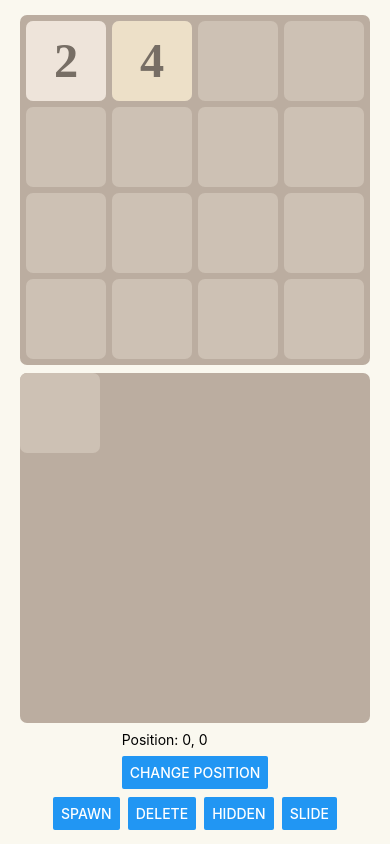
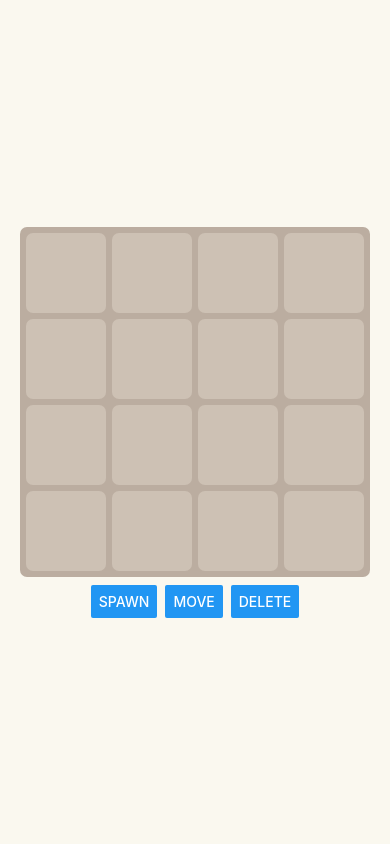
Before and after one commit to AgeReapor/1024-plus-plus, a React Native app: screen / in a window 390 px wide. Built offline with nearby package versions, Linux system fonts and the light colour scheme.

Commit message:
tilenode functionality

```diff
--- a/App.js
+++ b/App.js
@@ -7,7 +7,7 @@ import Animated, {
 } from "react-native-reanimated";
 import { Button, Text } from "react-native";
 import { StyleSheet } from "react-native";
-import { useEffect, useState } from "react";
+import { useEffect, useRef, useState } from "react";
 
 import * as style from "./utils/StyleUtilClasses";
 import Canvas from "./components/Canvas.component";
@@ -16,14 +16,15 @@ import { TileNode } from "./models/TileNode";
 const CANVAS_SIZE = 350;
 const TILE_SIZE = 80;
 
-const tileNodes = [new TileNode("1", 0, 2), new TileNode("2", 1, 4)];
-
 export default function App() {
 	const [state, setState] = useState({
 		x: 0,
 		y: 0,
 		val: "",
 	});
+
+	const [tileNodes, setTileNodes] = useState([]);
+	const tracker = useRef(0);
 
 	return (
 		<Animated.View
@@ -35,33 +36,7 @@ export default function App() {
 			]}
 		>
 			<Canvas tileNodes={tileNodes} />
-			<Animated.View style={[stylesheet.canvas]}>
-				<Tile
-					x={state.x}
-					y={state.y}
-					val={state.val}
-					size={TileNode.tileSize}
-				/>
-			</Animated.View>
-			<Animated.View style={[style.alignItems("start"), style.gap()]}>
-				<Text>
-					Position: {Math.round(state.x)}, {Math.round(state.y)}
-				</Text>
-				<Button
-					title="Change Position"
-					onPress={() => {
-						var newVal = state.val * 2;
-						if (newVal <= 1) newVal = 2;
-						if (newVal > 2048) newVal = 0;
 
-						setState({
-							x: Math.random() * (CANVAS_SIZE - TILE_SIZE),
-							y: Math.random() * (CANVAS_SIZE - TILE_SIZE),
-							val: newVal,
-						});
-					}}
-				/>
-			</Animated.View>
 			<Animated.View
 				style={[
 					style.flex_center,
@@ -70,10 +45,33 @@ export default function App() {
 					stylesheet.toolbar,
 				]}
 			>
-				<Button title="Spawn"></Button>
-				<Button title="Delete"></Button>
-				<Button title="Hidden"></Button>
-				<Button title="Slide"></Button>
+				<Button
+					title="Spawn"
+					onPress={() => {
+						setTileNodes([new TileNode(tracker.current++, 0)]);
+					}}
+				></Button>
+				<Button
+					title="Move"
+					onPress={() => {
+						if (tileNodes.length === 0) return;
+						let oldTileNode = tileNodes[0];
+
+						setTileNodes([
+							new TileNode(
+								oldTileNode.name,
+								(oldTileNode.posIdx + 1) % 15
+							),
+						]);
+					}}
+				></Button>
+				<Button
+					title="Delete"
+					onPress={() => {
+						tileNodes.forEach((tileNode) => tileNode.delete());
+						setTileNodes([]);
+					}}
+				></Button>
 			</Animated.View>
 		</Animated.View>
 	);
@@ -89,11 +87,3 @@ const stylesheet = StyleSheet.create({
 	},
 	toolbar: {},
 });
-
-const onSpawn = () => {};
-
-const onDelete = () => {};
-
-const onSlide = () => {};
-
-const onHidden = () => {};
--- a/models/TileNode.js
+++ b/models/TileNode.js
@@ -39,10 +39,8 @@ export class TileNode {
 		createdCB(this);
 	}
 
-	set posIdx(idx) {
-		let oldVal = this.#posIdx;
-		let newVal = (this.#posIdx = poidxsIdx);
-		return this.#translateCB(oldVal, newVal);
+	get posIdx() {
+		return this.#posIdx;
 	}
 
 	get name() {
@@ -58,7 +56,12 @@ export class TileNode {
 	}
 
 	move(idx) {
-		this.posIdx = idx;
+		if (idx < 0 || idx > 15) throw new Error("Invalid move index: ", idx);
+
+		let oldVal = this.#posIdx;
+		let newVal = (this.#posIdx = idx);
+		this.#translateCB(oldVal, newVal);
+		console.log("posIdx " + this.#posIdx);
 	}
 
 	doubleVal() {
```
